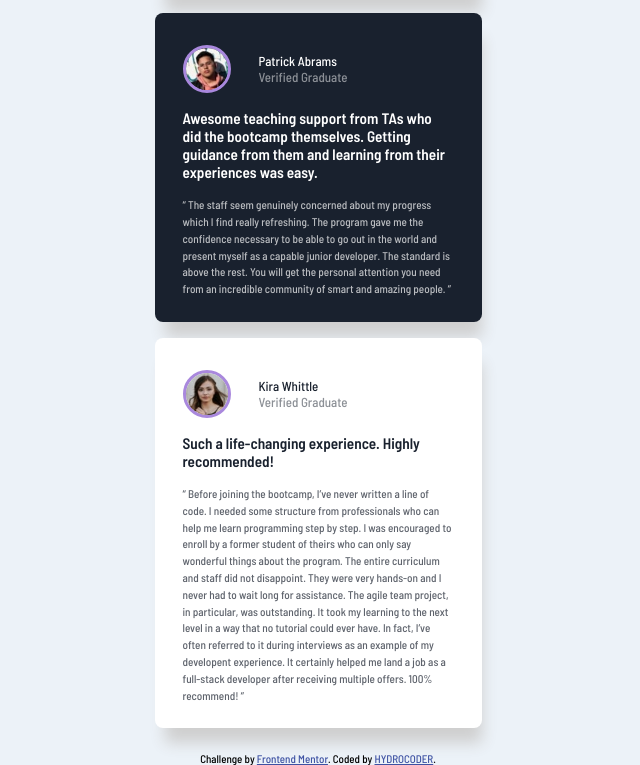
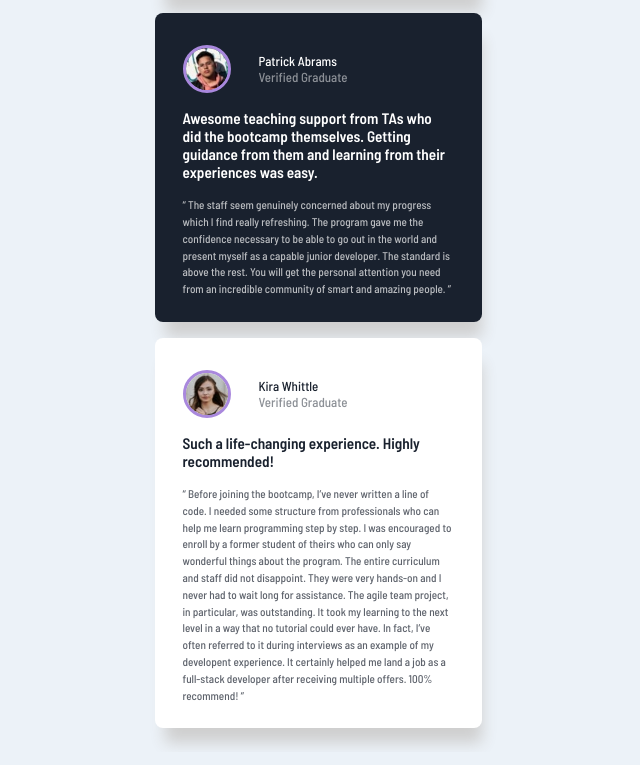
Before and after one commit to HYDROCODER/testimonials-grid-section, a plain HTML site: page testimonials-grid-section-main/index.html in a window 1280 px wide. Shown: the part 846-1611 px from the top of the page, without its empty margins (322-962 px from the left). Drawn offline with Linux system fonts and the light colour scheme.

Commit message:
Update index.html

```diff
--- a/testimonials-grid-section-main/index.html
+++ b/testimonials-grid-section-main/index.html
@@ -17,7 +17,7 @@
     <title>Frontend Mentor | [Challenge Name Here]</title>
 
     <!-- Feel free to remove these styles or customise in your own stylesheet 👍 -->
-    <style>
+<!--     <style>
       .attribution {
         font-size: 11px;
         text-align: center;
@@ -25,7 +25,7 @@
       .attribution a {
         color: hsl(228, 45%, 44%);
       }
-    </style>
+    </style> -->
   </head>
   <body>
     <div class="full-screen-container">
@@ -167,11 +167,11 @@
       </ul>
     </div>
 
-    <div class="attribution">
+<!--     <div class="attribution">
       Challenge by
       <a href="https://www.frontendmentor.io?ref=challenge" target="_blank"
         >Frontend Mentor</a
       >. Coded by <a href="#">HYDROCODER</a>.
-    </div>
+    </div> -->
   </body>
 </html>
```
